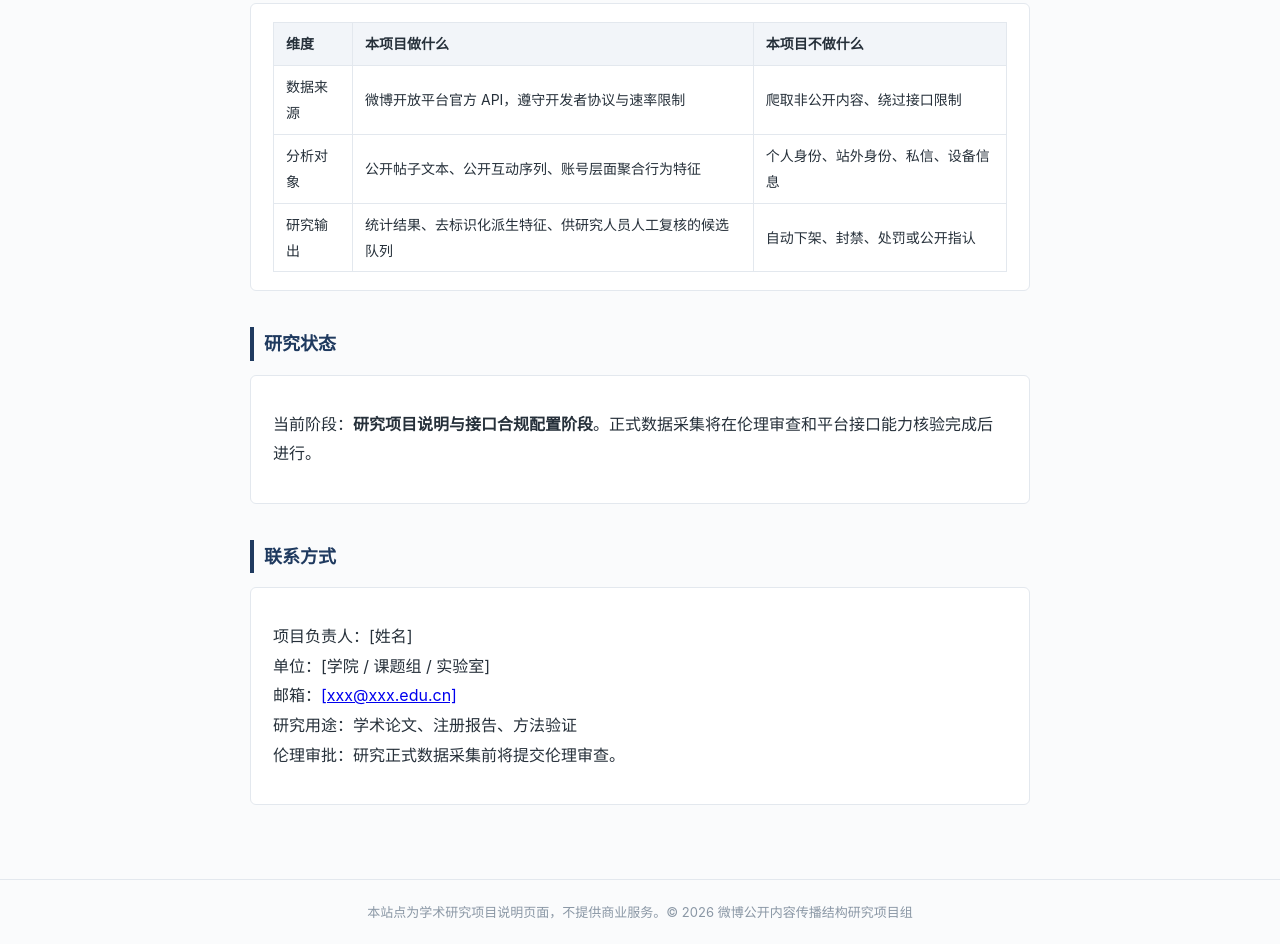
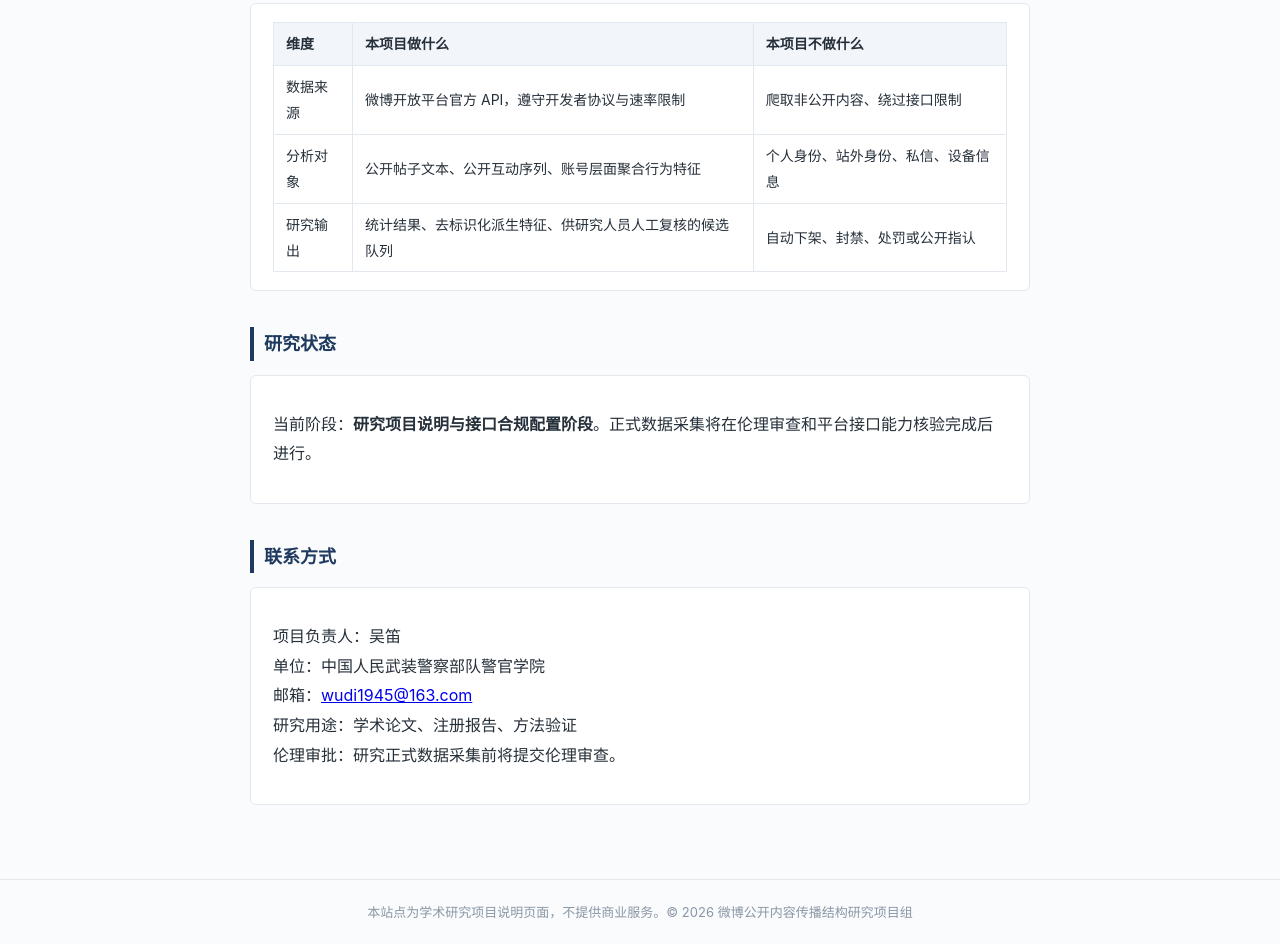
Before and after one commit to wudi692/wudi692.github.io, a plain HTML site: page weibo-risk/index.html in a window 1280 px wide. Shown: the part 681-1625 px from the top of the page. Drawn offline with Linux system fonts and the light colour scheme.

Commit message:
Fill in real contact info (PI, institution, email)

```diff
--- a/weibo-risk/index.html
+++ b/weibo-risk/index.html
@@ -62,9 +62,9 @@ th{background:#f2f5f9}
 
 <h2>联系方式</h2>
 <div class="box">
-<p>项目负责人：[姓名]<br>
-单位：[学院 / 课题组 / 实验室]<br>
-邮箱：<a href="mailto:xxx@xxx.edu.cn">[xxx@xxx.edu.cn]</a><br>
+<p>项目负责人：吴笛<br>
+单位：中国人民武装警察部队警官学院<br>
+邮箱：<a href="mailto:wudi1945@163.com">wudi1945@163.com</a><br>
 研究用途：学术论文、注册报告、方法验证<br>
 伦理审批：研究正式数据采集前将提交伦理审查。</p>
 </div>
```
Also changed, not shown: oauth/weibo/callback/index.html (+1 -1 lines), oauth/weibo/cancel/index.html (+1 -1 lines), weibo-risk/delete-request.html (+1 -1 lines), weibo-risk/privacy.html (+1 -1 lines).
